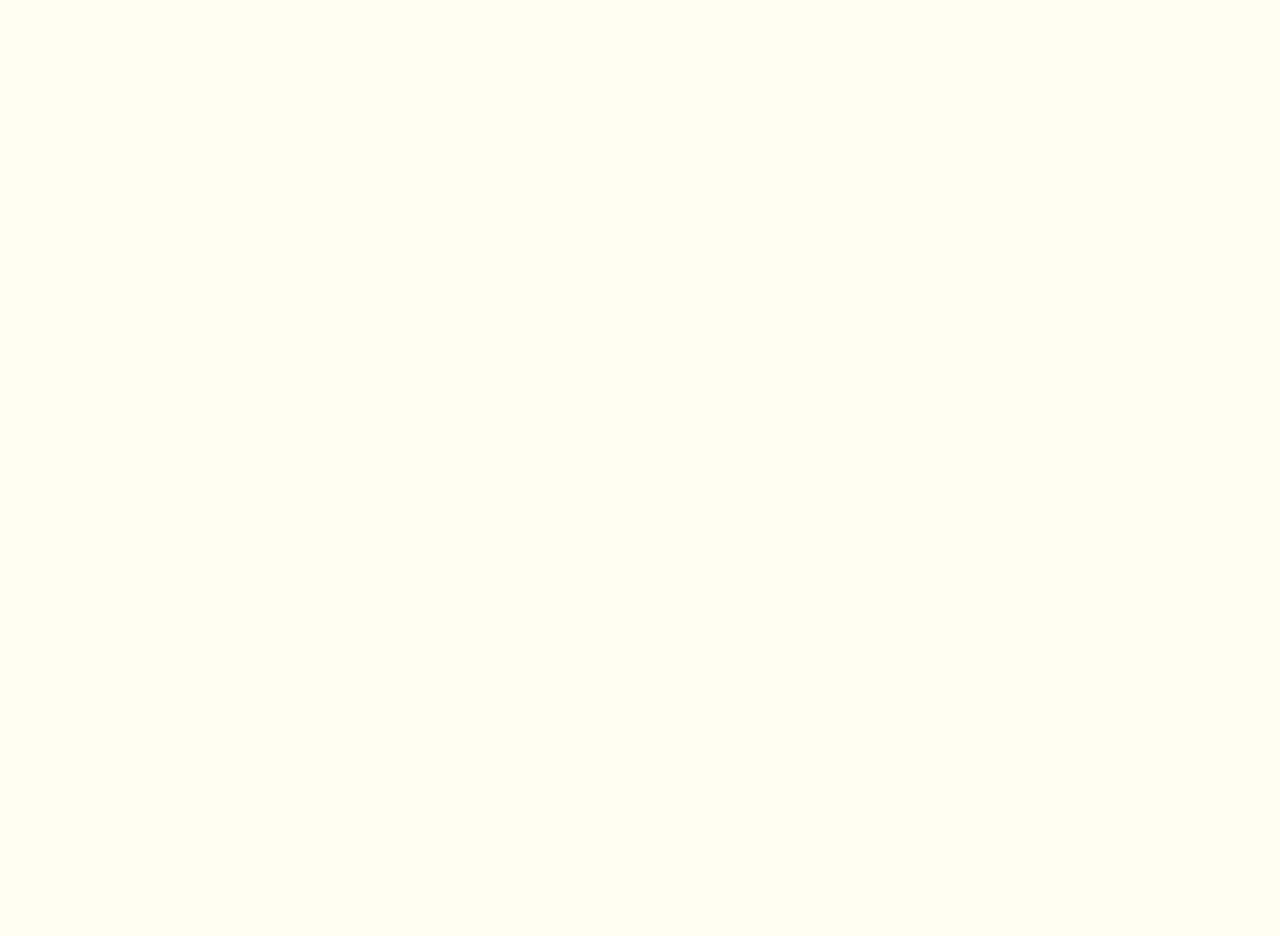
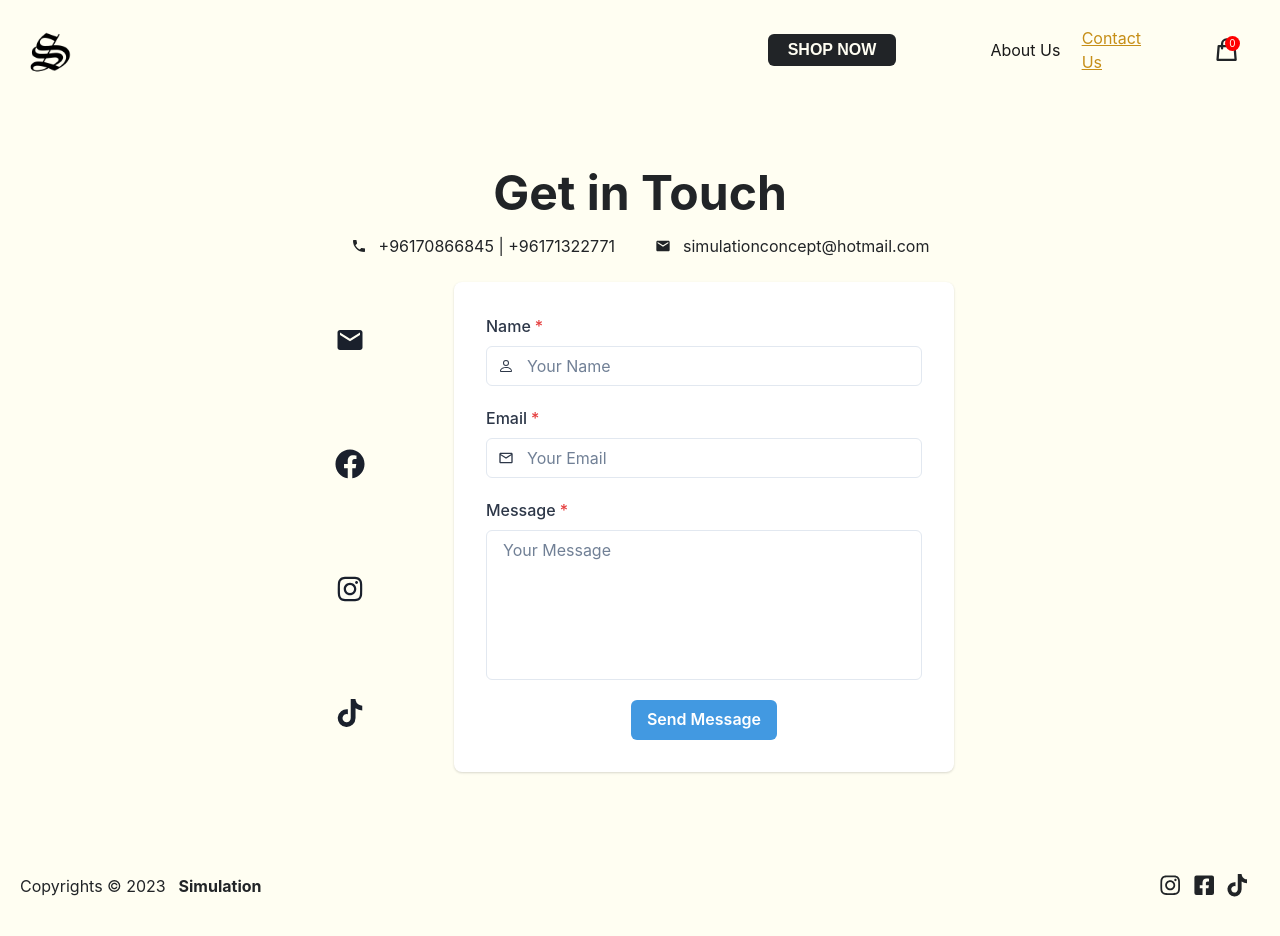
Before and after one commit to alihammoud17/simulationapp, a React (Create React App) app: page /contactus in a window 1280 px wide. Before the commit this address had no page. Before the commit the page ends 800 px from the top, so only its background shows below. Built offline with nearby package versions, Linux system fonts and the light colour scheme.

Commit message:
About us and contact us pages

```diff
--- a/src/App.js
+++ b/src/App.js
@@ -1,6 +1,7 @@
 import { BrowserRouter, Route, Routes } from 'react-router-dom';
 import Layout from './Layout';
 import AboutUs from './pages/AboutUs';
+import ContactUs from './pages/ContactUs';
 import Home from './pages/Home';
 import Products from './pages/Products';
 
@@ -12,6 +13,7 @@ function App() {
           <Route index element={<Home />} />
           <Route path="/aboutus" element={<AboutUs />} />
           <Route path="/products" element={<Products />} />
+          <Route path="/contactus" element={<ContactUs />} />
         </Route>
       </Routes>
     </BrowserRouter>
--- a/src/Layout/Footer.js
+++ b/src/Layout/Footer.js
@@ -1,11 +1,12 @@
-import { Box, Flex, Spacer, Text } from '@chakra-ui/react';
+import { Box, Flex, Spacer, Text, Link } from '@chakra-ui/react';
 import React from 'react';
-import { Link } from 'react-router-dom';
+
 import { CFaFacebook, CFaInstagram, CFaTikTok } from '../components/Icons';
 
 const Footer = () => {
   return (
     <Flex
+      flexBasis="100px"
       height="5.5rem"
       // bgColor="white"
       width="100%"
@@ -30,10 +31,13 @@ const Footer = () => {
         w="7rem"
         fontSize="1.4rem"
       >
-        <Link>
+        <Link href="https://www.instagram.com/simulation.lb/" target="_blank">
           <CFaInstagram></CFaInstagram>
         </Link>
-        <Link>
+        <Link
+          href="https://www.facebook.com/profile.php?id=100089393255867&mibextid=LQQJ4d"
+          target="_blank"
+        >
           <CFaFacebook></CFaFacebook>
         </Link>
         <Link>
--- a/src/Layout/index.js
+++ b/src/Layout/index.js
@@ -9,14 +9,18 @@ const Layout = () => {
   const { isOpen, onOpen, onClose } = useDisclosure();
 
   return (
-    <Box bgColor="cream">
-      <Navbar onOpen={onOpen} />
-      <Outlet />
-      <Footer />
+    <>
+      <Box bgColor="cream" display="flex" flexDir="column" minH="100vh">
+        <Box flexGrow="1">
+          <Navbar onOpen={onOpen} />
+          <Outlet />
+        </Box>
+        <Footer />
+      </Box>
       <Portal>
         <Sidebar isOpen={isOpen} onClose={onClose} />
       </Portal>
-    </Box>
+    </>
   );
 };
 
--- a/src/components/Navbar.js
+++ b/src/components/Navbar.js
@@ -87,7 +87,7 @@ const Navbar = ({ onOpen }) => {
               <NavbarLink to="/aboutus">About Us</NavbarLink>
             </ListItem>
             <ListItem display={{ base: 'none', lg: 'block' }} w="5.2rem">
-              Contact Us
+              <NavbarLink to="/contactus">Contact Us</NavbarLink>
             </ListItem>
             <ListItem padding={{ base: 0, lg: 10 }}>
               <Box position="relative">
--- a/src/components/Sidebar.js
+++ b/src/components/Sidebar.js
@@ -51,7 +51,7 @@ const Sidebar = ({ isOpen, onClose }) => {
               <NavbarLink to="/aboutus">About Us</NavbarLink>
             </ListItem>
             <ListItem h="2rem" w="5.2rem">
-              Contact Us
+              <NavbarLink to="/contactus">Contact Us</NavbarLink>
             </ListItem>
           </List>
         </DrawerBody>
--- a/src/pages/AboutUs.js
+++ b/src/pages/AboutUs.js
@@ -1,7 +1,12 @@
+import { Box } from '@chakra-ui/react';
 import React from 'react';
 
 const AboutUs = () => {
-  return <div>AboutUs</div>;
+  return (
+    <Box h="100%" mx="25px" fontWeight="bold" fontSize="30px">
+      Coming Soon.... Stay Tuned!
+    </Box>
+  );
 };
 
 export default AboutUs;
--- /dev/null
+++ b/src/pages/ContactUs.js
@@ -0,0 +1,226 @@
+import {
+  Box,
+  Button,
+  Center,
+  Flex,
+  FormControl,
+  FormLabel,
+  Heading,
+  IconButton,
+  Input,
+  InputGroup,
+  InputLeftElement,
+  Link,
+  Stack,
+  Textarea,
+  Tooltip,
+  useClipboard,
+  useColorModeValue,
+  VStack,
+} from '@chakra-ui/react';
+import React from 'react';
+import {
+  BsGithub,
+  BsInstagram,
+  BsLinkedin,
+  BsPerson,
+  BsTwitter,
+} from 'react-icons/bs';
+import { FaFacebook, FaInstagram, FaTiktok } from 'react-icons/fa';
+import { MdEmail, MdOutlineEmail, MdPhone } from 'react-icons/md';
+
+//   const confetti = {
+//     light: {
+//       primary: '4299E1', // blue.400
+//       secondary: 'BEE3F8', // blue.100
+//     },
+
+//     dark: {
+//       primary: '1A365D', // blue.900
+//       secondary: '2A4365', // blue.800
+//     },
+//   };
+
+const ContactUs = () => {
+  const { hasCopied, onCopy } = useClipboard('simulationconcept@hotmail.com');
+
+  return (
+    <Flex
+      bg="transparent"
+      align="center"
+      justify="space-around"
+      css={{
+        backgroundAttachment: 'fixed',
+      }}
+      id="contact"
+      w="100%"
+    >
+      <Box
+        borderRadius="lg"
+        m={{ base: 1, md: 5, lg: 8 }}
+        p={{ base: 1, lg: 8 }}
+      >
+        <Box>
+          <VStack spacing={{ base: 4, md: 5, lg: 6 }}>
+            <Center gap="3" flexDir="column">
+              <Heading
+                fontSize={{
+                  base: '4xl',
+                  md: '5xl',
+                }}
+              >
+                Get in Touch
+              </Heading>
+              <Flex gap="10">
+                <Center gap="3">
+                  <Box>
+                    <MdPhone />
+                  </Box>
+                  <Box>+96170866845 | +96171322771</Box>
+                </Center>
+                <Center gap="3">
+                  <Box>
+                    <MdEmail />
+                  </Box>
+                  <Box>simulationconcept@hotmail.com</Box>
+                </Center>
+              </Flex>
+            </Center>
+
+            <Stack
+              spacing={{ base: 4, md: 8, lg: 20 }}
+              direction={{ base: 'column', md: 'row' }}
+            >
+              <Stack
+                align="center"
+                justify="space-around"
+                direction={{ base: 'row', md: 'column' }}
+              >
+                <Tooltip
+                  label={hasCopied ? 'Email Copied!' : 'Copy Email'}
+                  closeOnClick={false}
+                  hasArrow
+                >
+                  <IconButton
+                    aria-label="email"
+                    variant="ghost"
+                    size="lg"
+                    fontSize="3xl"
+                    icon={<MdEmail />}
+                    _hover={{
+                      bg: 'blue.500',
+                      color: useColorModeValue('white', 'gray.700'),
+                    }}
+                    onClick={onCopy}
+                    isRound
+                  />
+                </Tooltip>
+
+                <Link href="https://www.facebook.com/profile.php?id=100089393255867&mibextid=LQQJ4d">
+                  <IconButton
+                    aria-label="github"
+                    variant="ghost"
+                    size="lg"
+                    fontSize="3xl"
+                    icon={<FaFacebook />}
+                    _hover={{
+                      bg: 'blue.500',
+                      color: useColorModeValue('white', 'gray.700'),
+                    }}
+                    isRound
+                  />
+                </Link>
+
+                <Link href="https://www.instagram.com/simulation.lb/">
+                  <IconButton
+                    aria-label="twitter"
+                    variant="ghost"
+                    size="lg"
+                    icon={<FaInstagram size="28px" />}
+                    _hover={{
+                      bg: 'blue.500',
+                      color: useColorModeValue('white', 'gray.700'),
+                    }}
+                    isRound
+                  />
+                </Link>
+
+                <Link href="#">
+                  <IconButton
+                    aria-label="linkedin"
+                    variant="ghost"
+                    size="lg"
+                    icon={<FaTiktok size="28px" />}
+                    _hover={{
+                      bg: 'blue.500',
+                      color: useColorModeValue('white', 'gray.700'),
+                    }}
+                    isRound
+                  />
+                </Link>
+              </Stack>
+
+              <Box
+                bg={useColorModeValue('white', 'gray.700')}
+                borderRadius="lg"
+                p={8}
+                color={useColorModeValue('gray.700', 'whiteAlpha.900')}
+                shadow="base"
+                width={{ base: 'unset', lg: '500px' }}
+              >
+                <VStack spacing={5}>
+                  <FormControl isRequired>
+                    <FormLabel>Name</FormLabel>
+
+                    <InputGroup>
+                      <InputLeftElement children={<BsPerson />} />
+                      <Input type="text" name="name" placeholder="Your Name" />
+                    </InputGroup>
+                  </FormControl>
+
+                  <FormControl isRequired>
+                    <FormLabel>Email</FormLabel>
+
+                    <InputGroup>
+                      <InputLeftElement children={<MdOutlineEmail />} />
+                      <Input
+                        type="email"
+                        name="email"
+                        placeholder="Your Email"
+                      />
+                    </InputGroup>
+                  </FormControl>
+
+                  <FormControl isRequired>
+                    <FormLabel>Message</FormLabel>
+
+                    <Textarea
+                      name="message"
+                      placeholder="Your Message"
+                      rows={6}
+                      resize="none"
+                    />
+                  </FormControl>
+
+                  <Button
+                    colorScheme="blue"
+                    bg="blue.400"
+                    color="white"
+                    _hover={{
+                      bg: 'blue.500',
+                    }}
+                    isFullWidth
+                  >
+                    Send Message
+                  </Button>
+                </VStack>
+              </Box>
+            </Stack>
+          </VStack>
+        </Box>
+      </Box>
+    </Flex>
+  );
+};
+
+export default ContactUs;
--- a/src/theme/Cream.js
+++ b/src/theme/Cream.js
@@ -3,9 +3,13 @@ import { extendTheme } from '@chakra-ui/react';
 export const creamTheme = extendTheme({
   styles: {
     global: (props) => ({
+      html: {
+        height: '100%',
+      },
       body: {
         bg: '#FFFEF2',
         color: '#212427',
+        height: '100%',
       },
     }),
   },
```
